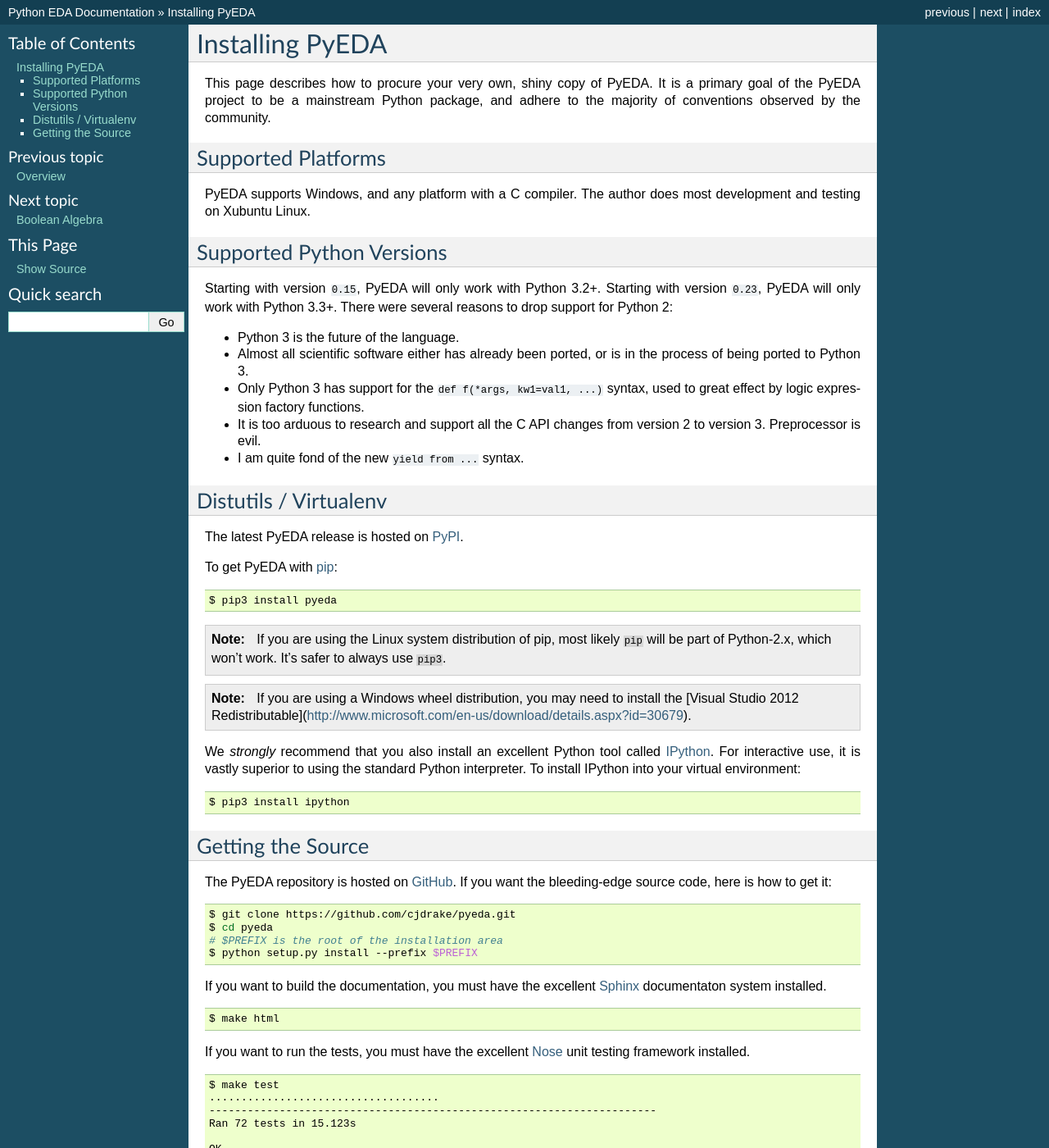
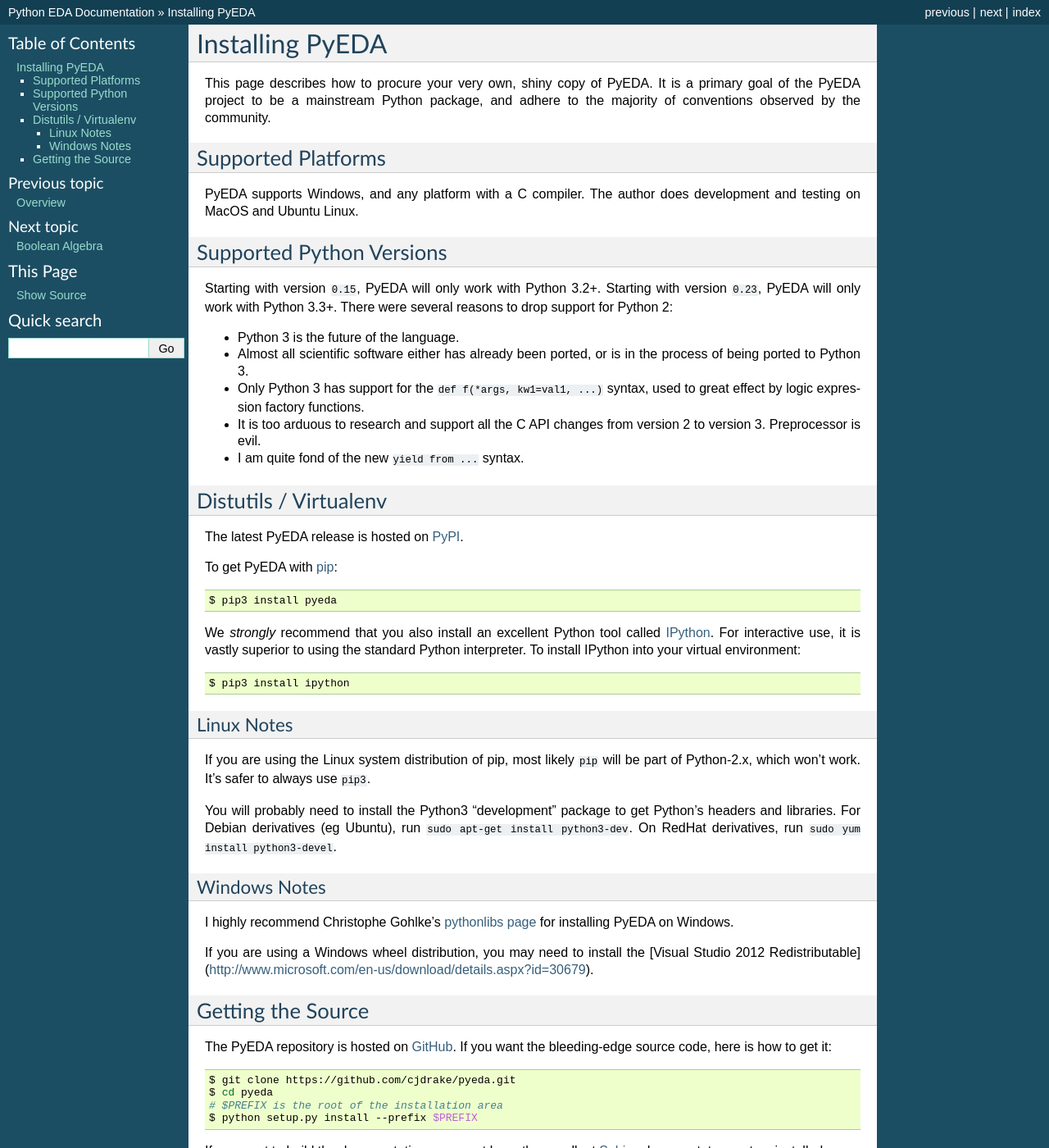
Before and after one commit to cjdrake/pyeda, a Sphinx documentation site: the page built from doc/source/install.rst, in a window 1280 px wide and 1400 px high. Shown: the whole window at 82% size. Built offline with Sphinx 7.4.7, drawn with Linux system fonts in a browser that asks for light colours.

Commit message:
Add some helpful installation notes

```diff
--- a/doc/source/install.rst
+++ b/doc/source/install.rst
@@ -19,7 +19,7 @@
 ===================
 
 PyEDA supports Windows, and any platform with a C compiler.
-The author does most development and testing on Xubuntu Linux.
+The author does development and testing on MacOS and Ubuntu Linux.
 
 Supported Python Versions
 =========================
@@ -47,16 +47,6 @@
 
    $ pip3 install pyeda
 
-.. note::
-   If you are using the Linux system distribution of pip,
-   most likely ``pip`` will be part of Python-2.x, which won't work.
-   It's safer to always use ``pip3``.
-
-.. note::
-   If you are using a Windows wheel distribution,
-   you may need to install the
-   [Visual Studio 2012 Redistributable](http://www.microsoft.com/en-us/download/details.aspx?id=30679).
-
 We *strongly* recommend that you also install an excellent Python tool called
 `IPython`_.
 For interactive use,
@@ -64,6 +54,29 @@
 To install IPython into your virtual environment::
 
    $ pip3 install ipython
+
+Linux Notes
+-----------
+
+If you are using the Linux system distribution of pip,
+most likely ``pip`` will be part of Python-2.x, which won't work.
+It's safer to always use ``pip3``.
+
+You will probably need to install the Python3 "development" package
+to get Python's headers and libraries.
+For Debian derivatives (eg Ubuntu), run ``sudo apt-get install python3-dev``.
+On RedHat derivatives, run ``sudo yum install python3-devel``.
+
+Windows Notes
+-------------
+
+I highly recommend Christophe Gohlke's
+`pythonlibs page <http://www.lfd.uci.edu/~gohlke/pythonlibs/>`_
+for installing PyEDA on Windows.
+
+If you are using a Windows wheel distribution,
+you may need to install the
+[Visual Studio 2012 Redistributable](http://www.microsoft.com/en-us/download/details.aspx?id=30679).
 
 Getting the Source
 ==================
```
Also changed, not shown: README.rst (+16 -0 lines).
